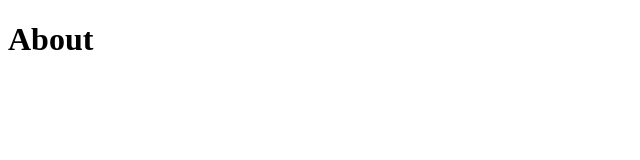
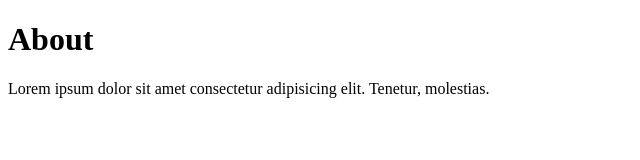
Before and after one commit to Steve-Jeong-Galaxy/git-ten, a plain HTML site: page about.html in a window 1280 px wide. Shown: the whole page, without its empty margins (0-640 px from the left). Drawn offline with Linux system fonts and the light colour scheme.

Commit message:
descriptions added

```diff
--- a/about.html
+++ b/about.html
@@ -7,5 +7,6 @@
 </head>
 <body>
   <h1>About</h1>
+  <p>Lorem ipsum dolor sit amet consectetur adipisicing elit. Tenetur, molestias.</p>
 </body>
 </html>
```
